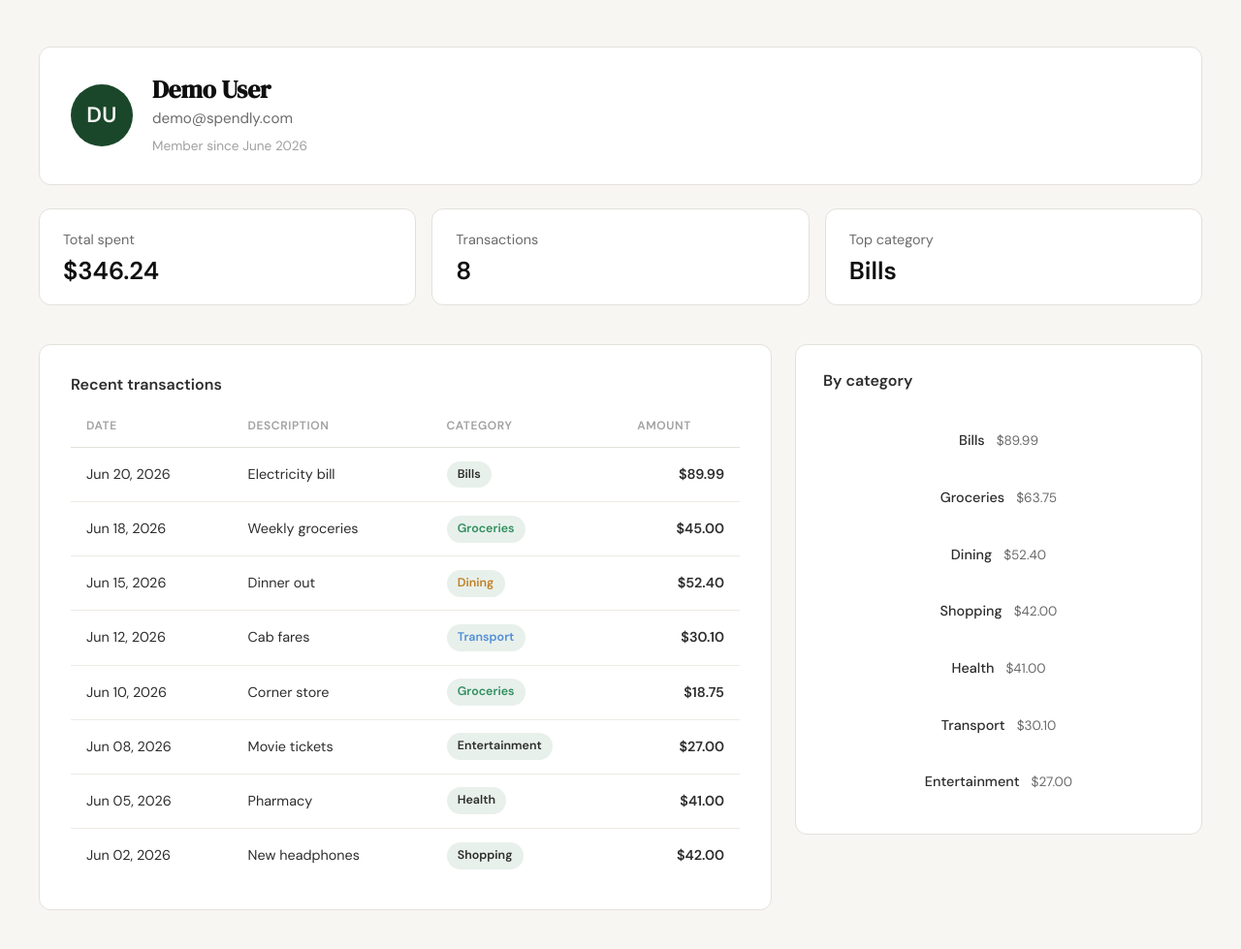
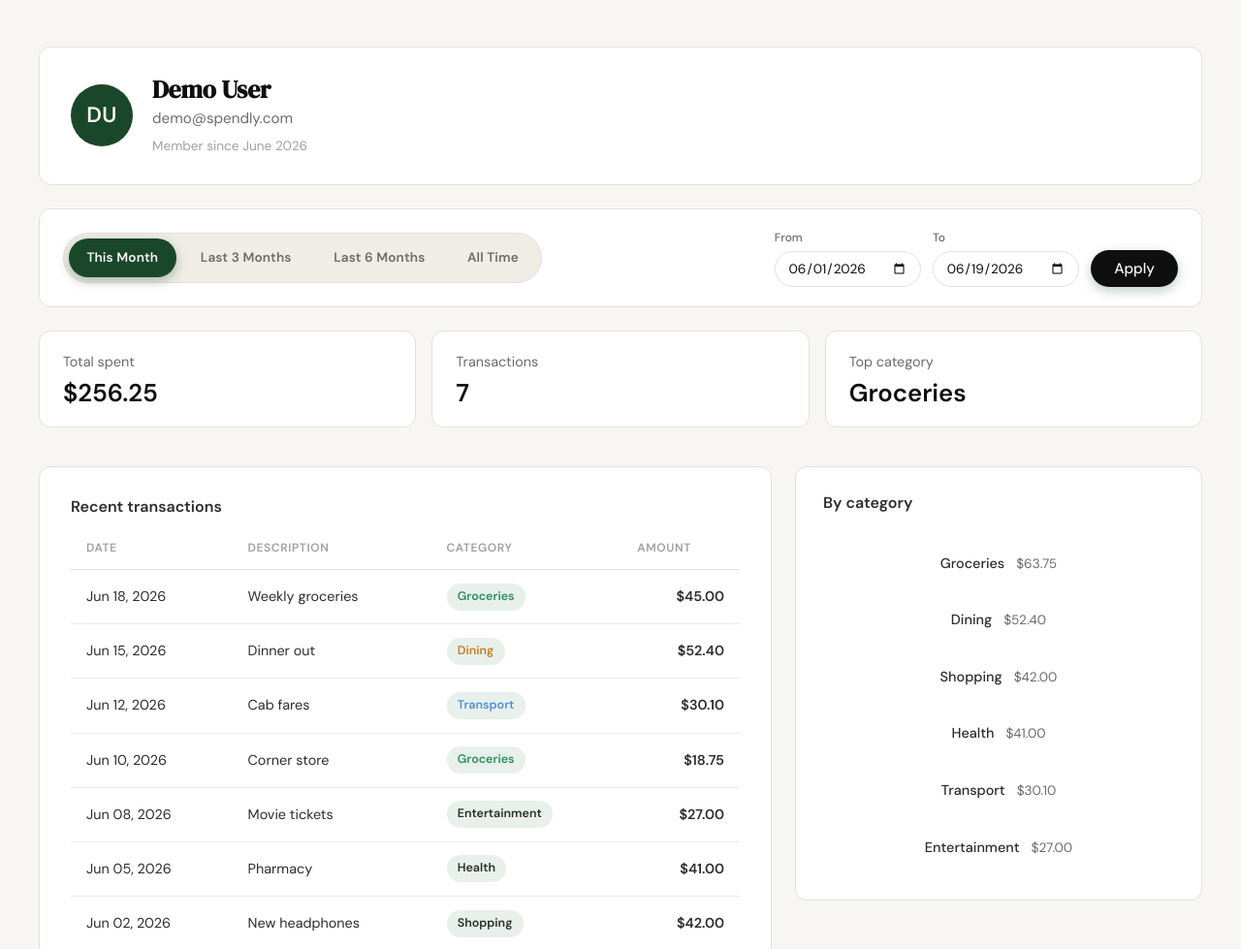
Before and after one commit to anandvalaicha/Spendly, a Flask app: page /profile?date_from=2026-06-01&date_to=2026-06-19 in a window 1280 px wide. Shown: the part 61-1040 px from the top of the page at 97% size. Run offline with Flask 3, Linux system fonts and the light colour scheme; a user stored in the database is signed in; data comes from the database, SQL or seed files in the repository; both versions use the stored data as it was after the commit.

Commit message:
add date filter to profile page

```diff
--- a/app.py
+++ b/app.py
@@ -1,7 +1,7 @@
 import os
 import re
 import sqlite3
-from datetime import datetime
+from datetime import date, datetime
 
 from flask import Flask, redirect, render_template, request, session, url_for
 from werkzeug.security import check_password_hash, generate_password_hash
@@ -45,6 +45,54 @@ def slugify(name):
     """
     slug = re.sub(r"[^a-z0-9]+", "-", (name or "").lower())
     return slug.strip("-")
+
+
+def parse_iso_date(value):
+    """Return a valid ``YYYY-MM-DD`` string unchanged, or ``None`` if malformed.
+
+    Used to validate the ``date_from`` / ``date_to`` query params so a bad URL
+    degrades to an unfiltered view instead of raising.
+    """
+    if not value:
+        return None
+    try:
+        datetime.strptime(value, "%Y-%m-%d")
+    except ValueError:
+        return None
+    return value
+
+
+def subtract_months(d, months):
+    """Return ``d`` shifted back ``months`` calendar months, clamping the day.
+
+    Avoids a ``dateutil`` dependency. The day is clamped to the last valid day
+    of the target month (e.g. 31 Mar minus 1 month -> 28/29 Feb).
+    """
+    month_index = (d.year * 12 + (d.month - 1)) - months
+    year, month = divmod(month_index, 12)
+    month += 1
+    # Last day of the target month: day 1 of the next month minus one day.
+    if month == 12:
+        next_month_first = date(year + 1, 1, 1)
+    else:
+        next_month_first = date(year, month + 1, 1)
+    last_day = (next_month_first - date.resolution).day
+    return date(year, month, min(d.day, last_day))
+
+
+def build_presets(today):
+    """Return the quick-select preset ranges as ``{key: (from, to) or None}``.
+
+    "All Time" maps to ``None`` (no params / clean URL). Computed in the view —
+    never in the template.
+    """
+    today_str = today.strftime("%Y-%m-%d")
+    return {
+        "this_month": (today.replace(day=1).strftime("%Y-%m-%d"), today_str),
+        "last_3_months": (subtract_months(today, 3).strftime("%Y-%m-%d"), today_str),
+        "last_6_months": (subtract_months(today, 6).strftime("%Y-%m-%d"), today_str),
+        "all_time": None,
+    }
 
 
 # ------------------------------------------------------------------ #
@@ -146,6 +194,29 @@ def profile():
 
     user_id = session["user_id"]
 
+    # --- date filter ---
+    # Both bounds must be present and valid ISO dates for a filter to apply; a
+    # missing or malformed value degrades to an unfiltered ("All Time") view.
+    date_from = parse_iso_date(request.args.get("date_from"))
+    date_to = parse_iso_date(request.args.get("date_to"))
+
+    error = None
+    if date_from and date_to and date_from > date_to:
+        error = "Start date must be before end date."
+        date_from = date_to = None
+
+    # Only pass bounds to the queries when a complete, valid range is active.
+    range_from = date_from if (date_from and date_to) else None
+    range_to = date_to if (date_from and date_to) else None
+
+    presets = build_presets(date.today())
+    active_preset = next(
+        (key for key, bounds in presets.items()
+         if bounds == (range_from, range_to)
+         or (bounds is None and range_from is None)),
+        None,
+    )
+
     # --- user info ---
     record = get_user_by_id(user_id)
     # Stale session pointing at a deleted user — sign them out cleanly.
@@ -171,7 +242,7 @@ def profile():
     # Shape the recent expenses for display: friendly date, 2dp amount, and a
     # CSS slug for the category badge.
     transactions = []
-    for row in get_recent_transactions(user_id):
+    for row in get_recent_transactions(user_id, date_from=range_from, date_to=range_to):
         try:
             display_date = datetime.strptime(
                 row["date"], "%Y-%m-%d"
@@ -188,7 +259,7 @@ def profile():
 
     # --- summary ---
     # Format the numeric total for display; pass count and top category through.
-    stats = get_summary_stats(user_id)
+    stats = get_summary_stats(user_id, date_from=range_from, date_to=range_to)
     summary = {
         "total_spent": "{:,.2f}".format(stats["total_spent"]),
         "transaction_count": stats["transaction_count"],
@@ -205,13 +276,16 @@ def profile():
             "percent": cat["pct"],
             "slug": slugify(cat["name"]),
         }
-        for cat in get_category_breakdown(user_id)
+        for cat in get_category_breakdown(user_id, date_from=range_from, date_to=range_to)
     ]
 
     return render_template(
         "profile.html",
         user=user, summary=summary,
         transactions=transactions, categories=categories,
+        presets=presets, active_preset=active_preset,
+        date_from=range_from or "", date_to=range_to or "",
+        error=error,
     )
 
 
--- a/static/css/style.css
+++ b/static/css/style.css
@@ -646,6 +646,126 @@ a { color: inherit; text-decoration: none; }
     margin-top: 0.35rem;
 }
 
+/* Date filter bar */
+
+.filter-bar {
+    display: flex;
+    flex-wrap: wrap;
+    align-items: center;
+    justify-content: space-between;
+    gap: 1rem 1.5rem;
+    background: var(--paper-card);
+    border: 1px solid var(--border);
+    border-radius: var(--radius-md);
+    padding: 1.25rem 1.5rem;
+}
+
+.filter-presets {
+    display: inline-flex;
+    flex-wrap: wrap;
+    gap: 0.4rem;
+    padding: 0.3rem;
+    background: var(--paper-warm);
+    border: 1px solid var(--border);
+    border-radius: 999px;
+}
+
+.filter-preset {
+    position: relative;
+    font-size: 0.85rem;
+    font-weight: 600;
+    letter-spacing: 0.01em;
+    color: var(--ink-muted);
+    text-decoration: none;
+    padding: 0.5rem 1.1rem;
+    border: 1px solid transparent;
+    border-radius: 999px;
+    background: transparent;
+    transition: color 0.18s ease, background 0.18s ease,
+                box-shadow 0.18s ease, transform 0.12s ease;
+}
+
+.filter-preset:hover {
+    color: var(--accent);
+    background: var(--paper-card);
+    box-shadow: 0 2px 6px rgba(15, 15, 15, 0.06);
+    transform: translateY(-1px);
+}
+
+.filter-preset.is-active {
+    color: var(--paper);
+    background: var(--accent);
+    box-shadow: 0 4px 12px rgba(26, 71, 42, 0.32);
+}
+
+.filter-preset.is-active:hover {
+    color: var(--paper);
+    background: var(--accent);
+    transform: translateY(-1px);
+}
+
+.filter-custom {
+    display: flex;
+    flex-wrap: wrap;
+    align-items: flex-end;
+    gap: 0.75rem;
+}
+
+.filter-field {
+    display: flex;
+    flex-direction: column;
+    gap: 0.25rem;
+}
+
+.filter-label {
+    font-size: 0.75rem;
+    font-weight: 500;
+    color: var(--ink-muted);
+}
+
+.filter-date {
+    font-family: var(--font-body);
+    font-size: 0.85rem;
+    color: var(--ink);
+    padding: 0.5rem 0.8rem;
+    border: 1px solid var(--border);
+    border-radius: 999px;
+    background: var(--paper-card);
+    transition: border-color 0.18s ease, box-shadow 0.18s ease;
+}
+
+.filter-date:hover {
+    border-color: var(--ink-faint);
+}
+
+.filter-date:focus {
+    border-color: var(--accent);
+    box-shadow: 0 0 0 3px var(--accent-light);
+    outline: none;
+}
+
+.filter-apply {
+    width: auto;
+    padding: 0.55rem 1.5rem;
+    border-radius: 999px;
+    box-shadow: 0 4px 12px rgba(26, 71, 42, 0.28);
+    transition: background 0.18s ease, box-shadow 0.18s ease, transform 0.12s ease;
+}
+
+.filter-apply:hover {
+    box-shadow: 0 6px 16px rgba(26, 71, 42, 0.36);
+    transform: translateY(-1px);
+}
+
+.filter-error {
+    flex-basis: 100%;
+    font-size: 0.85rem;
+    color: var(--danger);
+    background: var(--danger-light);
+    border-radius: var(--radius-sm);
+    padding: 0.6rem 0.85rem;
+}
+
 .profile-section-title {
     font-family: var(--font-body);
     font-size: 1rem;
--- a/templates/profile.html
+++ b/templates/profile.html
@@ -15,6 +15,34 @@
                 <p class="profile-email">{{ user.email }}</p>
                 <p class="profile-meta">Member since {{ user.member_since }}</p>
             </div>
+        </div>
+
+        <!-- Date filter bar -->
+        <div class="filter-bar">
+            <div class="filter-presets">
+                <a href="{{ url_for('profile', date_from=presets.this_month[0], date_to=presets.this_month[1]) }}"
+                   class="filter-preset{% if active_preset == 'this_month' %} is-active{% endif %}">This Month</a>
+                <a href="{{ url_for('profile', date_from=presets.last_3_months[0], date_to=presets.last_3_months[1]) }}"
+                   class="filter-preset{% if active_preset == 'last_3_months' %} is-active{% endif %}">Last 3 Months</a>
+                <a href="{{ url_for('profile', date_from=presets.last_6_months[0], date_to=presets.last_6_months[1]) }}"
+                   class="filter-preset{% if active_preset == 'last_6_months' %} is-active{% endif %}">Last 6 Months</a>
+                <a href="{{ url_for('profile') }}"
+                   class="filter-preset{% if active_preset == 'all_time' %} is-active{% endif %}">All Time</a>
+            </div>
+            <form class="filter-custom" method="get" action="{{ url_for('profile') }}">
+                <label class="filter-field">
+                    <span class="filter-label">From</span>
+                    <input type="date" name="date_from" value="{{ date_from }}" class="filter-date">
+                </label>
+                <label class="filter-field">
+                    <span class="filter-label">To</span>
+                    <input type="date" name="date_to" value="{{ date_to }}" class="filter-date">
+                </label>
+                <button type="submit" class="btn-submit filter-apply">Apply</button>
+            </form>
+            {% if error %}
+            <p class="filter-error">{{ error }}</p>
+            {% endif %}
         </div>
 
         <!-- Summary stats row -->
```
Also changed, not shown: database/queries.py (+37 -15 lines), tests/test_06-date-filter-profile.py (added, +418 -0 lines), .claude/specs/06-date-filter-profile.md (added), spendly.db.
